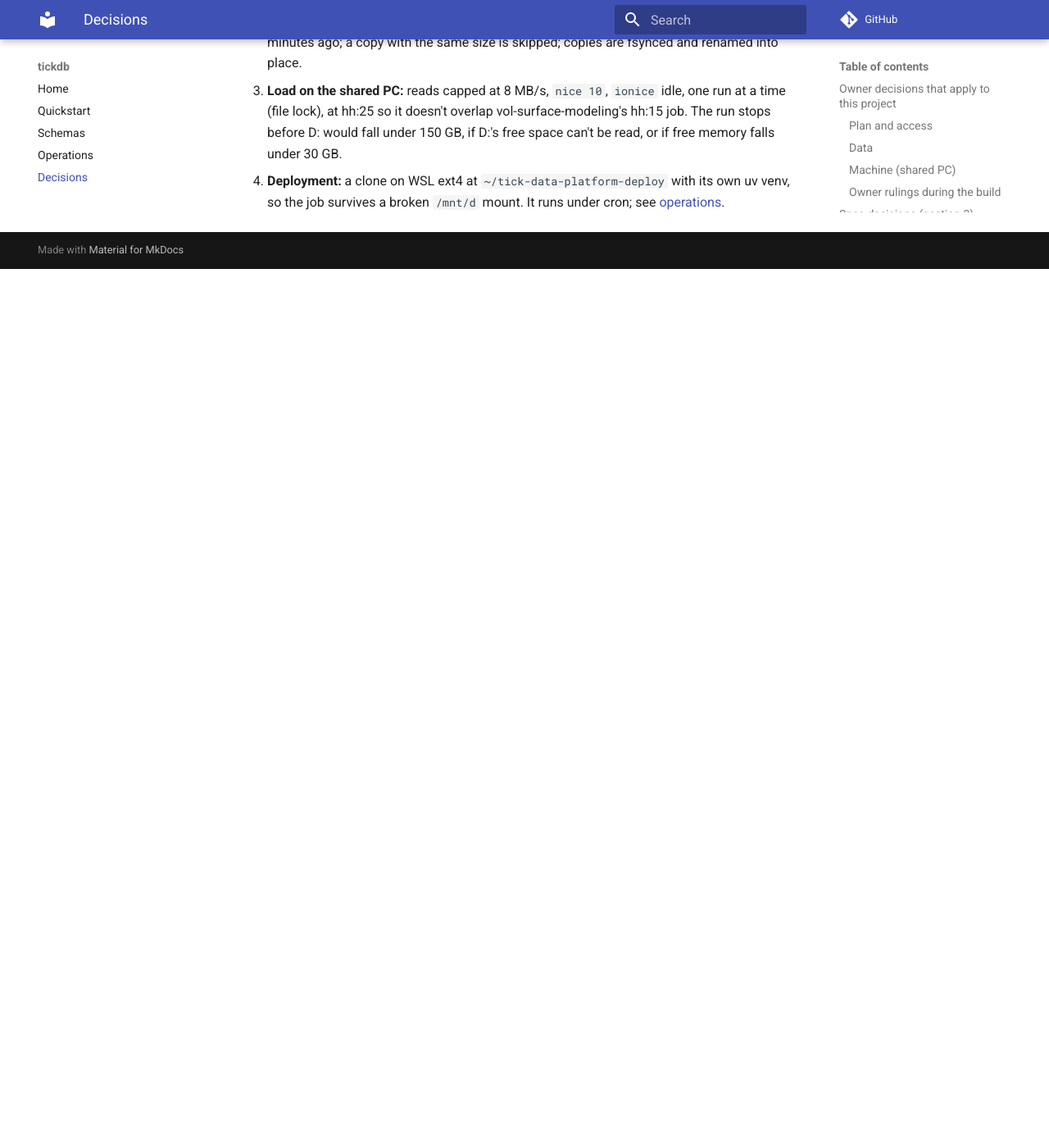
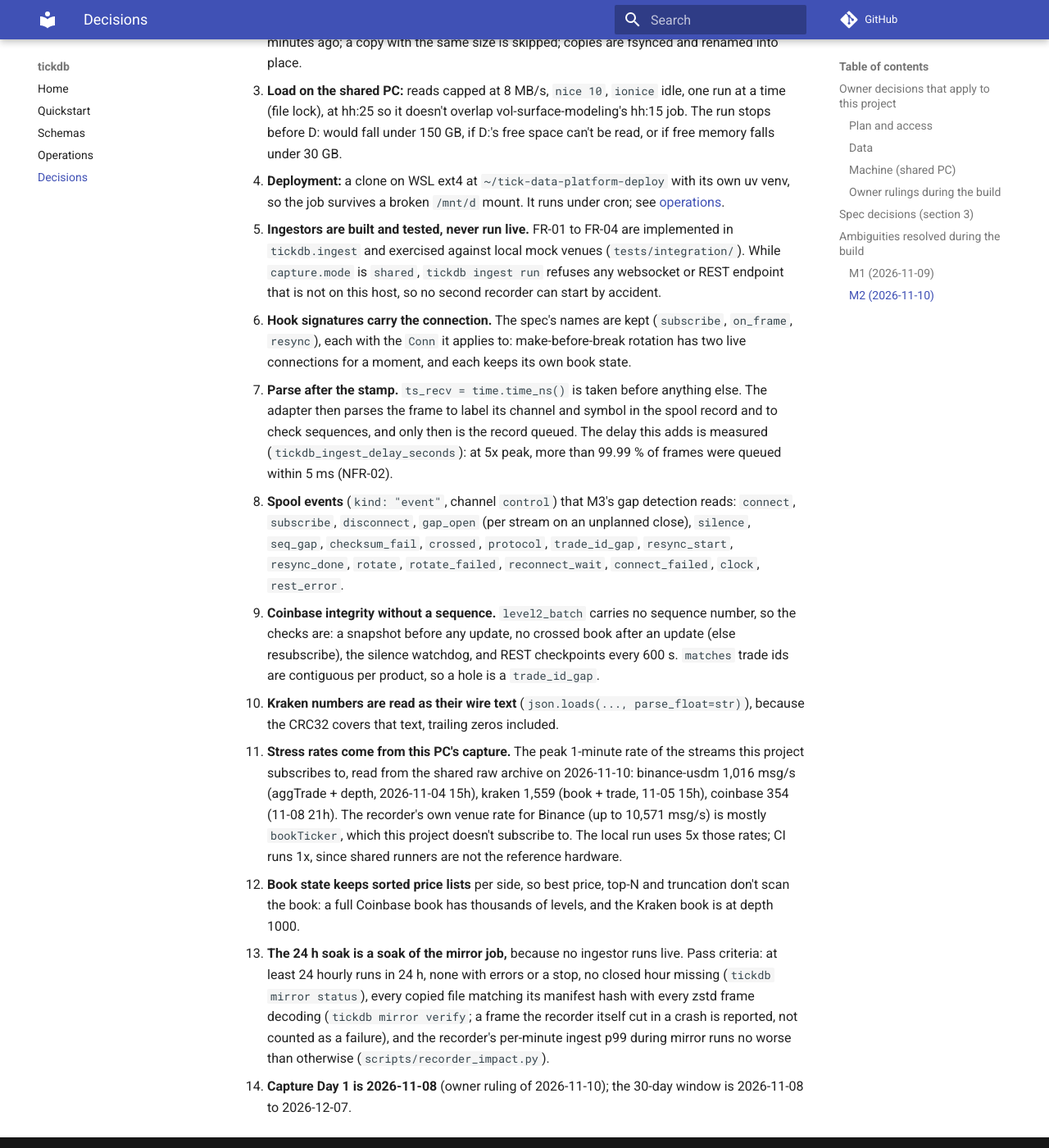
Before and after one commit to avmhdt/tick-data-platform, an MkDocs documentation site: the page built from docs/decisions.md, in a window 1280 px wide and 1400 px high, scrolled down 4568 px. Shown: the whole window at 82% size. Built offline with MkDocs 1.6.1 and Material for MkDocs 9.7.7, drawn with Linux system fonts in a browser that asks for light colours; comment, search, counter and statistics services are not loaded; before the commit the page ends 4896 px from its top, so only the background shows below that.

Commit message:
M2: soak tooling, stress results at 5x, decisions and operations log

```diff
--- a/docs/decisions.md
+++ b/docs/decisions.md
@@ -137,3 +137,43 @@ the build. `DECISIONS.md` overrides the spec, and the spec overrides `README.md`
 4. **Deployment:** a clone on WSL ext4 at `~/tick-data-platform-deploy` with its own uv venv,
    so the job survives a broken `/mnt/d` mount. It runs under cron; see
    [operations](operations.md).
+5. **Ingestors are built and tested, never run live.** FR-01 to FR-04 are implemented in
+   `tickdb.ingest` and exercised against local mock venues (`tests/integration/`). While
+   `capture.mode` is `shared`, `tickdb ingest run` refuses any websocket or REST endpoint that
+   is not on this host, so no second recorder can start by accident.
+6. **Hook signatures carry the connection.** The spec's names are kept (`subscribe`,
+   `on_frame`, `resync`), each with the `Conn` it applies to: make-before-break rotation has
+   two live connections for a moment, and each keeps its own book state.
+7. **Parse after the stamp.** `ts_recv = time.time_ns()` is taken before anything else. The
+   adapter then parses the frame to label its channel and symbol in the spool record and to
+   check sequences, and only then is the record queued. The delay this adds is measured
+   (`tickdb_ingest_delay_seconds`): at 5x peak, more than 99.99 % of frames were queued within
+   5 ms (NFR-02).
+8. **Spool events** (`kind: "event"`, channel `control`) that M3's gap detection reads:
+   `connect`, `subscribe`, `disconnect`, `gap_open` (per stream on an unplanned close),
+   `silence`, `seq_gap`, `checksum_fail`, `crossed`, `protocol`, `trade_id_gap`,
+   `resync_start`, `resync_done`, `rotate`, `rotate_failed`, `reconnect_wait`,
+   `connect_failed`, `clock`, `rest_error`.
+9. **Coinbase integrity without a sequence.** `level2_batch` carries no sequence number, so
+   the checks are: a snapshot before any update, no crossed book after an update (else
+   resubscribe), the silence watchdog, and REST checkpoints every 600 s. `matches` trade ids
+   are contiguous per product, so a hole is a `trade_id_gap`.
+10. **Kraken numbers are read as their wire text** (`json.loads(..., parse_float=str)`),
+    because the CRC32 covers that text, trailing zeros included.
+11. **Stress rates come from this PC's capture.** The peak 1-minute rate of the streams this
+    project subscribes to, read from the shared raw archive on 2026-11-10: binance-usdm 1,016
+    msg/s (aggTrade + depth, 2026-11-04 15h), kraken 1,559 (book + trade, 11-05 15h),
+    coinbase 354 (11-08 21h). The recorder's own venue rate for Binance (up to 10,571 msg/s)
+    is mostly `bookTicker`, which this project doesn't subscribe to. The local run uses 5x
+    those rates; CI runs 1x, since shared runners are not the reference hardware.
+12. **Book state keeps sorted price lists** per side, so best price, top-N and truncation
+    don't scan the book: a full Coinbase book has thousands of levels, and the Kraken book is
+    at depth 1000.
+13. **The 24 h soak is a soak of the mirror job,** because no ingestor runs live. Pass
+    criteria: at least 24 hourly runs in 24 h, none with errors or a stop, no closed hour
+    missing (`tickdb mirror status`), every copied file matching its manifest hash with every
+    zstd frame decoding (`tickdb mirror verify`; a frame the recorder itself cut in a crash is
+    reported, not counted as a failure), and the recorder's per-minute ingest p99 during
+    mirror runs no worse than otherwise (`scripts/recorder_impact.py`).
+14. **Capture Day 1 is 2026-11-08** (owner ruling of 2026-11-10); the 30-day window is
+    2026-11-08 to 2026-12-07.
```
Also changed, not shown: docs/operations.md (+26 -0 lines), 2 other files.
